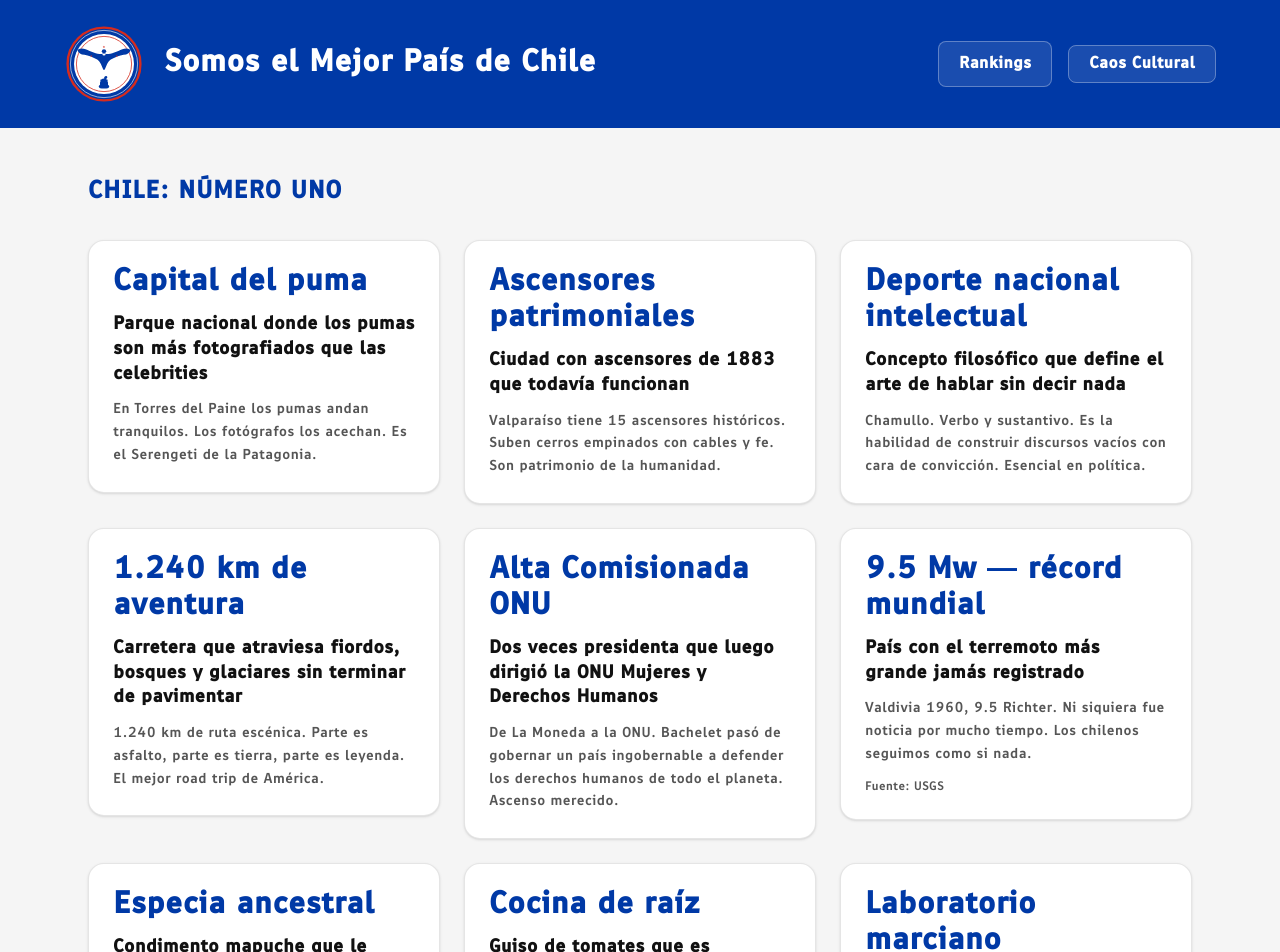
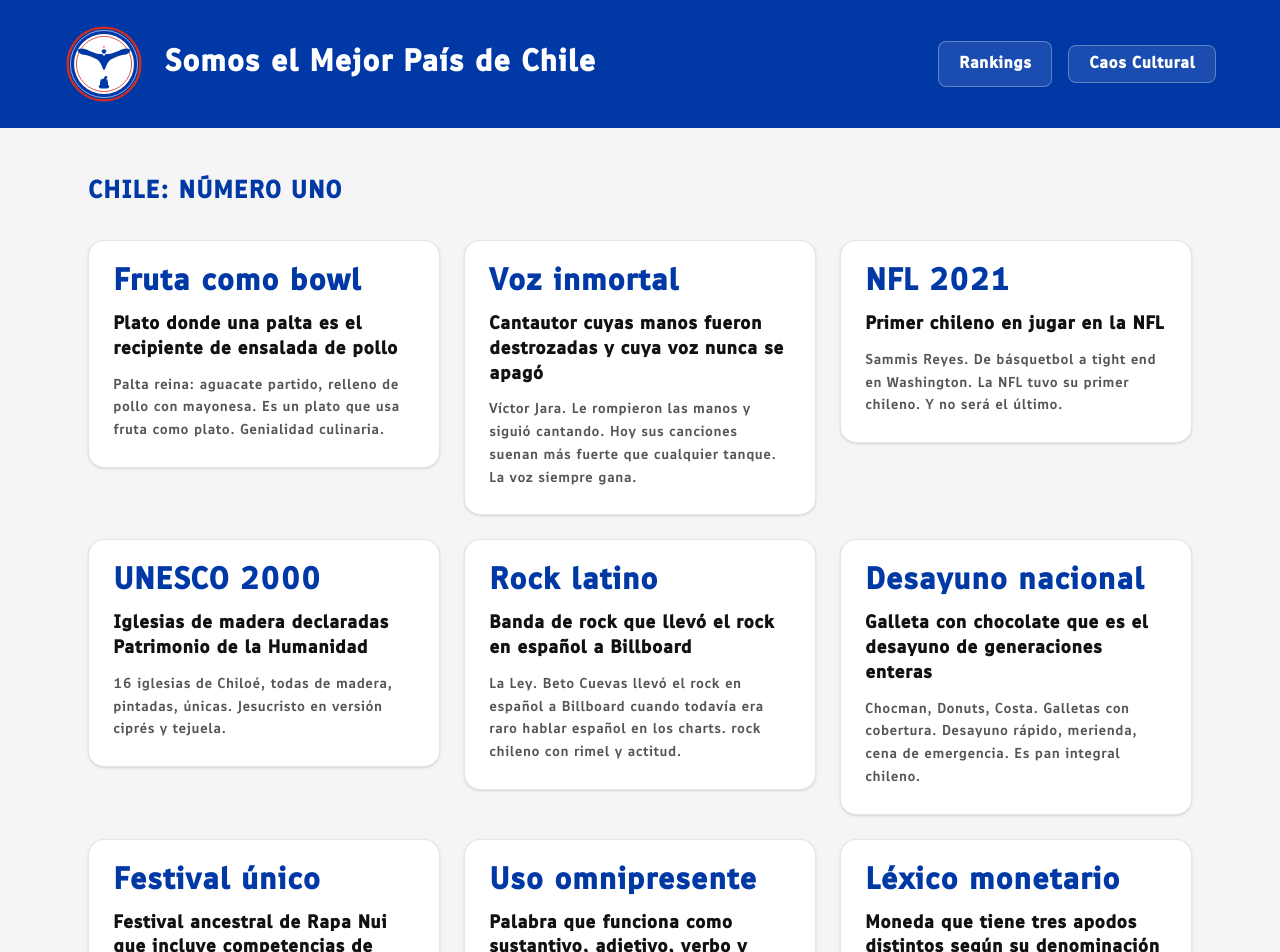
Before and after one commit to fcarvajalbrown/somoselmejorpais, a Next.js app: page / in a window 1280 px wide. Shown: the top 952 px of the page. Built offline with nearby package versions, Linux system fonts and the light colour scheme; no server answers.

Commit message:
fix(rankings): remove force-dynamic, shuffle client-side to fix Hostinger hang

```diff
--- a/src/app/page.tsx
+++ b/src/app/page.tsx
@@ -1,22 +1,12 @@
 import { fetchAllRankings } from "@/lib/fetchers";
 import { absurdistRankings } from "@/config/absurdist-rankings";
 import { InfiniteCardGrid } from "@/components/InfiniteCardGrid";
-import type { RankingCard } from "@/types/ranking";
 
-export const dynamic = "force-dynamic";
-
-function shuffle(arr: RankingCard[]): RankingCard[] {
-  const a = [...arr];
-  for (let i = a.length - 1; i > 0; i--) {
-    const j = Math.floor(Math.random() * (i + 1));
-    [a[i], a[j]] = [a[j], a[i]];
-  }
-  return a;
-}
+export const revalidate = 86400;
 
 export default async function Home() {
   const serios = await fetchAllRankings();
-  const todos = shuffle([...serios, ...absurdistRankings]);
+  const todos = [...serios, ...absurdistRankings];
 
   return (
     <div className="bg-surface min-h-full">
--- a/src/components/InfiniteCardGrid.tsx
+++ b/src/components/InfiniteCardGrid.tsx
@@ -7,29 +7,41 @@ import { ScrollReveal } from "./ScrollReveal";
 
 const BATCH = 9;
 
+function shuffle(arr: RankingCard[]): RankingCard[] {
+  const a = [...arr];
+  for (let i = a.length - 1; i > 0; i--) {
+    const j = Math.floor(Math.random() * (i + 1));
+    [a[i], a[j]] = [a[j], a[i]];
+  }
+  return a;
+}
+
 export function InfiniteCardGrid({ cards }: { cards: RankingCard[] }) {
+  const [deck, setDeck] = useState(cards);
   const [visible, setVisible] = useState(BATCH);
   const sentinelRef = useRef<HTMLDivElement>(null);
+
+  useEffect(() => { setDeck(shuffle(cards)); }, []);
 
   useEffect(() => {
     const el = sentinelRef.current;
     if (!el) return;
     const observer = new IntersectionObserver(
       ([entry]) => {
-        if (entry.isIntersecting) setVisible((v) => Math.min(v + BATCH, cards.length));
+        if (entry.isIntersecting) setVisible((v) => Math.min(v + BATCH, deck.length));
       },
       { threshold: 0.1 }
     );
     observer.observe(el);
     return () => observer.disconnect();
-  }, [cards.length]);
+  }, [deck.length]);
 
-  const done = visible >= cards.length;
+  const done = visible >= deck.length;
 
   return (
     <div>
       <div className="grid gap-6 sm:grid-cols-2 lg:grid-cols-3">
-        {cards.slice(0, visible).map((card, i) => (
+        {deck.slice(0, visible).map((card, i) => (
           <ScrollReveal key={card.id} delay={(i % 3) * 80}>
             <RankingCardComponent card={card} />
           </ScrollReveal>
```
